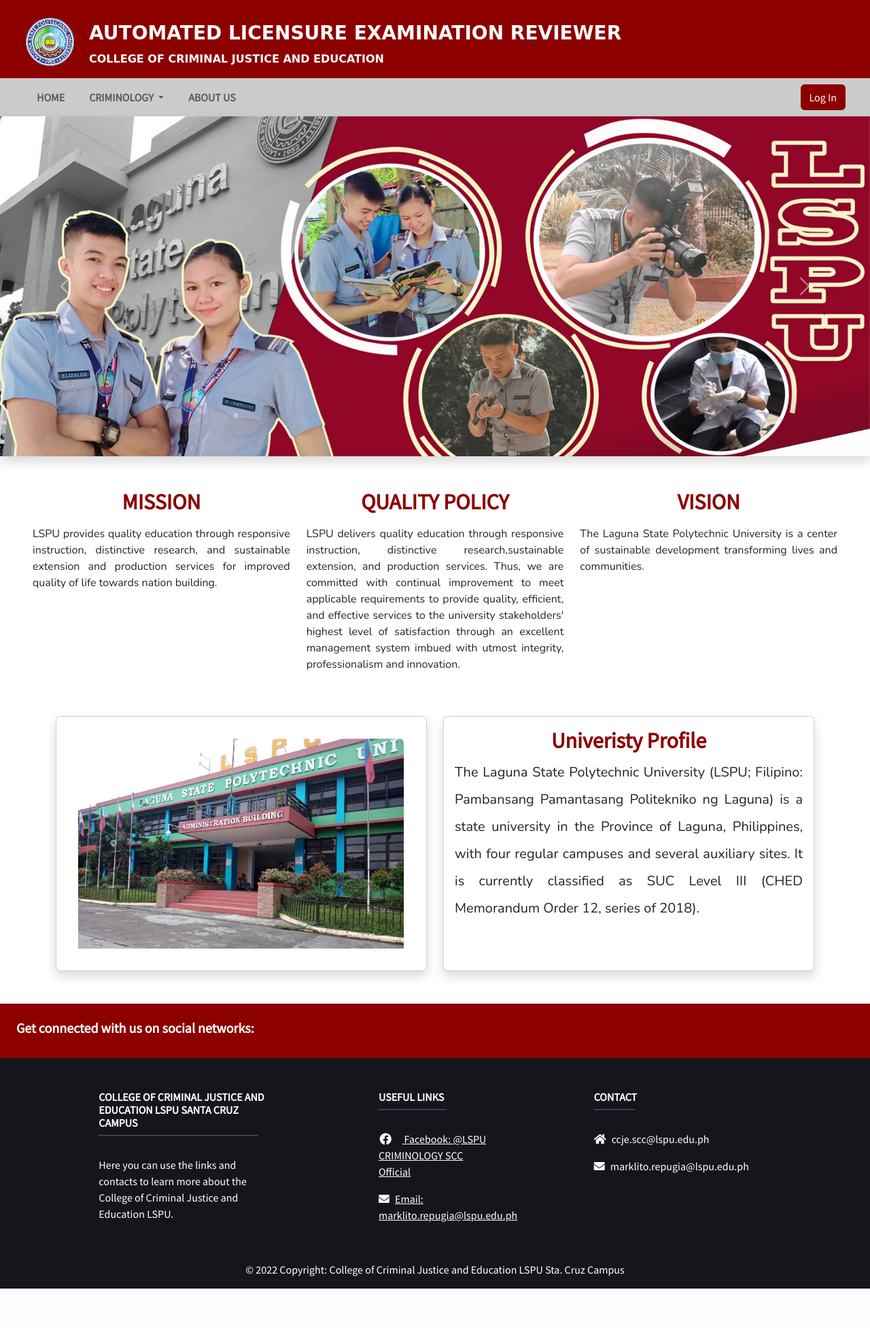
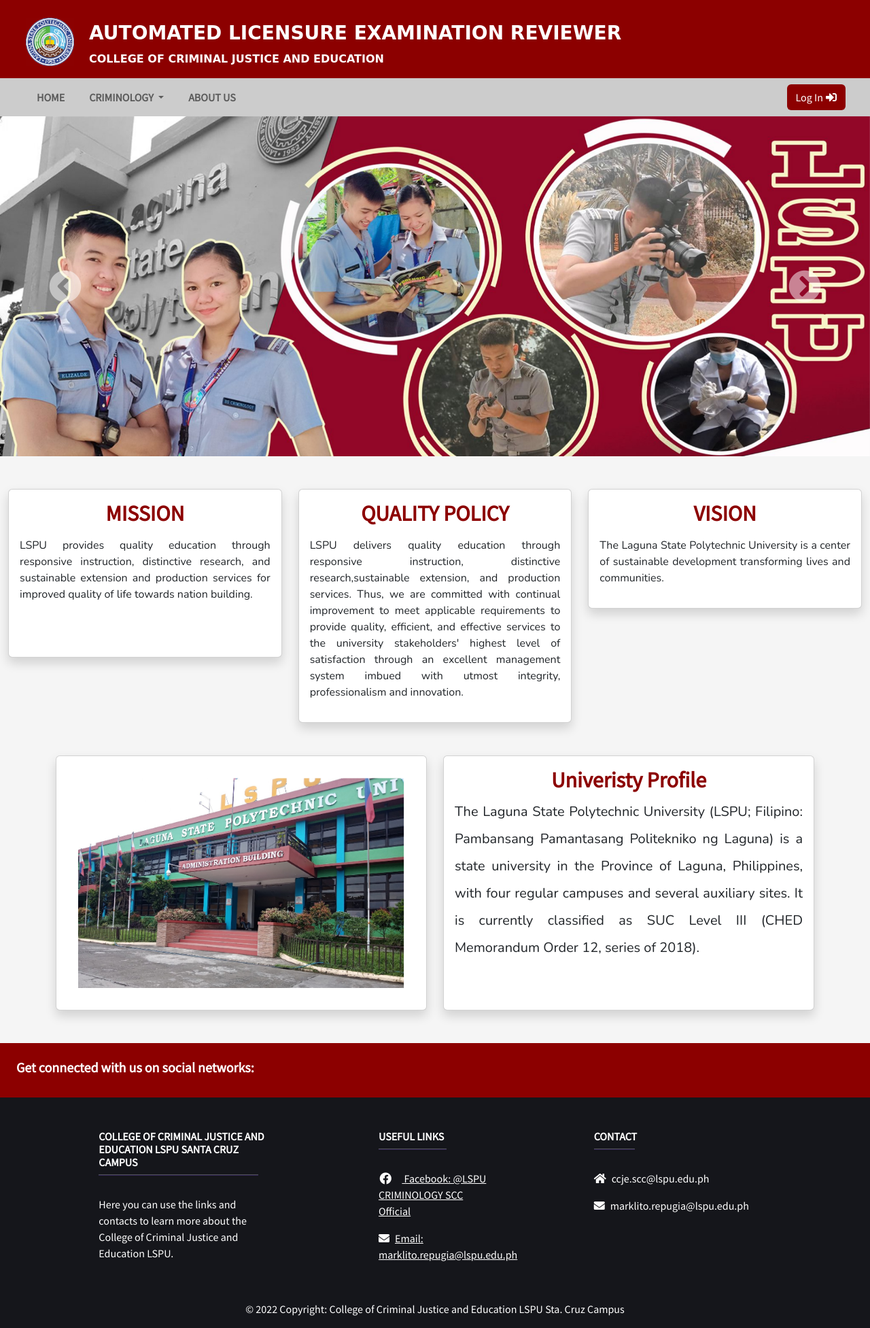
Before and after one commit to neilarthur/CCJE_Reviewer, a PHP site: page /home.php in a window 1280 px wide. Shown: the whole page at 68% size. Before the commit the page ends 1895 px from the top, so only its background shows below. Run offline with PHP 8.4, Linux system fonts and the light colour scheme; some web fonts are replaced.

Commit message:
home page

```diff
--- a/admin/dashboard.php
+++ b/admin/dashboard.php
@@ -176,7 +176,7 @@ elseif (!isset($_SESSION["role"]) || $_SESSION['role'] !='admin') {
 			<div class="row">
 				<!-- Accounts Card Example -->
 				<div class="col-xl-3 col-md-6 mb-5">
-					<div class="card border-left-dark shadow p-3 py-1" style="background-color: rgb(243, 156, 18 );">
+					<div class="card border-left-dark shadow p-3 py-1 ms-1" style="background-color: rgb(243, 156, 18 );">
 						<div class="card-body">
 							<div class="row no-gutters align-items-center">
 								<div class="col mr-2">
--- a/home.php
+++ b/home.php
@@ -18,12 +18,12 @@
   <link href="https://cdnjs.cloudflare.com/ajax/libs/font-awesome/5.15.1/css/all.min.css"rel="stylesheet"/>
 
 </head>
-<body>
+<body style="background-color: #f5f5f5;">
    <div class="header text-uppercase hd " >
     <div class="container-fluid py-3">
        <img src="assets/pics/logo.png" alt="" width="75" height="75" class="d-inline-block align-top mt-2 ms-4" >
        <h3 class="text-white mt-3 ms-4" >Automated Licensure Examination Reviewer </h3>
-       <span class="text-white text-center dep">College of Criminal Justice and Education</span>
+       <span class="text-white dep">College of Criminal Justice and Education</span>
     </div>
   </div>
 	<nav id="navbar-top" class="navbar navbar-expand-lg navbar-light fw-bold text-uppercase">
@@ -49,44 +49,51 @@
 					</li>
 				</ul>
 				<div class="d-grid gap-2 d-md-auto justify-content-md-end me-4 ">
-					<a class="btn text-white text-capitalize" href="php/index.php" style="background-color: #8C0000;">Log In</a>
+					<a class="btn text-white text-capitalize" href="php/index.php" style="background-color: #8C0000;">Log In<i class="fas fa-sign-in-alt ms-1"></i></a>
 				</div>
 			</div>
 		</div>
 	</nav>
 	<!-- Carousel -->
-	<div id="carouselExampleInterval" class="carousel slide shadow h-100 " data-bs-ride="carousel">
+  <section>
+    <div id="carouselExampleInterval" class="carousel slide " data-bs-ride="carousel">
       <div class="carousel-inner ">
-      <div class="carousel-item active" data-bs-interval="1500">
-        <img src="assets/pics/1.jpg" class=" pic d-block w-100  " alt="...">
+        <div class="carousel-item active" data-bs-interval="3000">
+          <img src="assets/pics/1.jpg" class="d-block w-100  " alt="...">
         </div>
-      <div class="carousel-item" data-bs-interval="1500">
+        <div class="carousel-item" data-bs-interval="3000">
           <img src="assets/pics/1.jpg" class="d-block w-100" alt="...">
         </div>
-      <div class="carousel-item" data-bs-interval="1500">
+        <div class="carousel-item" data-bs-interval="3000">
           <img src="assets/pics/1.jpg" class="d-block w-100" alt="...">
         </div>
       </div>
       <button class="carousel-control-prev" type="button" data-bs-target="#carouselExampleInterval" data-bs-slide="prev">
-      <span class="carousel-control-prev-icon" aria-hidden="true"></span>
-      <span class="visually-hidden">Previous</span>
+        <span aria-hidden="true"><i class="fas fa-chevron-circle-left fa-3x"></i></span>
       </button>
       <button class="carousel-control-next" type="button" data-bs-target="#carouselExampleInterval" data-bs-slide="next">
-      <span class="carousel-control-next-icon" aria-hidden="true"></span>
-      <span class="visually-hidden">Next</span>
+        <span caria-hidden="true"><i class="fas fa-chevron-circle-right fa-3x"></i></span>
       </button>
     </div>
+  </section>
+
 
 	<!-- LSPU Policy-->
 	<div class="con container-fluid mt-5 mb-5 ">
-		<div class="row ms-4 me-4 ">
+		<div class="row">
 			<div class="col-md-4 ">
+        <div class="card shadow">
+          <div class="card-body mb-5">
             <h2 class=" title text-center fw-bold text-uppercase">Mission</h2>
             <p class="mt-3 lh-base">LSPU provides quality education through responsive instruction,
             distinctive research, and sustainable extension and production services for improved
             quality of life towards nation building.</p>
           </div>
+        </div>
+			</div>
 			<div class="col-md-4">
+        <div class="card shadow">
+          <div class="card-body">
             <h2 class=" title text-center fw-bold text-uppercase">Quality Policy</h2>
             <p class="mt-3 lh-base">LSPU delivers quality education through responsive
             instruction, distinctive research,sustainable extension, and production services. Thus,
@@ -95,9 +102,15 @@
             level of satisfaction through an excellent management system imbued with utmost integrity,
             professionalism and innovation.</p>
           </div>
+        </div>
+			</div>
 			<div class="col-md-4">
+        <div class="card shadow">
+          <div class="card-body ">
             <h2 class=" title text-center fw-bold text-uppercase">Vision</h2>
             <p class="mt-3 lh-base ">The Laguna State Polytechnic University is a center of sustainable development transforming lives and communities.</p>
+          </div>
+        </div>
 			</div>
 		</div>
 	</div>
--- a/php/about.php
+++ b/php/about.php
@@ -49,7 +49,7 @@
 					</li>
 				</ul>
 				<div class="d-grid gap-2 d-md-auto justify-content-md-end me-4 ">
-					<a class="btn text-white text-capitalize" href="index.php" style="background-color: #8C0000;">Log In</a>
+					<a class="btn text-white text-capitalize" href="index.php" style="background-color: #8C0000;">Log In<i class="fas fa-sign-in-alt ms-1"></i></a>
 				</div>
 			</div>
 		</div>
--- a/php/college.php
+++ b/php/college.php
@@ -49,7 +49,7 @@
 					</li>
 				</ul>
 				<div class="d-grid gap-2 d-md-auto justify-content-md-end me-4 ">
-					<a class="btn text-white text-capitalize" href="index.php" style="background-color: #8C0000;">Log In</a>
+					<a class="btn text-white text-capitalize" href="index.php" style="background-color: #8C0000;">Log In<i class="fas fa-sign-in-alt ms-1"></i></a>
 				</div>
 			</div>
 		</div>
--- a/php/crim.php
+++ b/php/crim.php
@@ -53,7 +53,7 @@
 					</li>
 				</ul>
 				<div class="d-grid gap-2 d-md-auto justify-content-md-end me-4 ">
-					<a class="btn text-white text-capitalize" href="index.php" style="background-color: #8C0000;">Log In</a>
+					<a class="btn text-white text-capitalize" href="index.php" style="background-color: #8C0000;">Log In<i class="fas fa-sign-in-alt ms-1"></i></a>
 				</div>
 			</div>
 		</div>
--- a/student/dashboard.php
+++ b/student/dashboard.php
@@ -274,7 +274,7 @@ elseif (!isset($_SESSION["role"]) || $_SESSION['role'] !='student') {
 
                             $ave [] = $cows['num'] / $percent;
 
-                            $ave1 [] = $cows1['num'] / $percent1;
+
 
 
                         }
@@ -300,7 +300,7 @@ elseif (!isset($_SESSION["role"]) || $_SESSION['role'] !='student') {
                                     }, {
                                         label: "Crime Detection and Investigation",
                                         backgroundColor: 'rgba(255, 159, 64, 0.8)',
-                                        data: <?php echo json_encode($ave1) ?>
+                                        data: []
                                     }, {
                                         label: "Criminal Sociology",
                                         backgroundColor: "orange",
--- a/student/test_results.php
+++ b/student/test_results.php
@@ -122,7 +122,7 @@ elseif (!isset($_SESSION["role"]) || $_SESSION['role'] !='student') {
     							<th class="fs-5">Difficulty</th>
     							<th class="fs-5">Total of Items</th>
     							<th class="fs-5">Score</th>
-    							<th class="fs-5">Status</th>
+    							<th class="fs-5">Remarks</th>
     						</tr>
     					</thead>
     					<tbody>
```
Also changed, not shown: faculty/dashboard.php (+64 -0 lines), faculty/testform.php (+13 -7 lines). Lines whose indentation alone changed are shown as unchanged.
